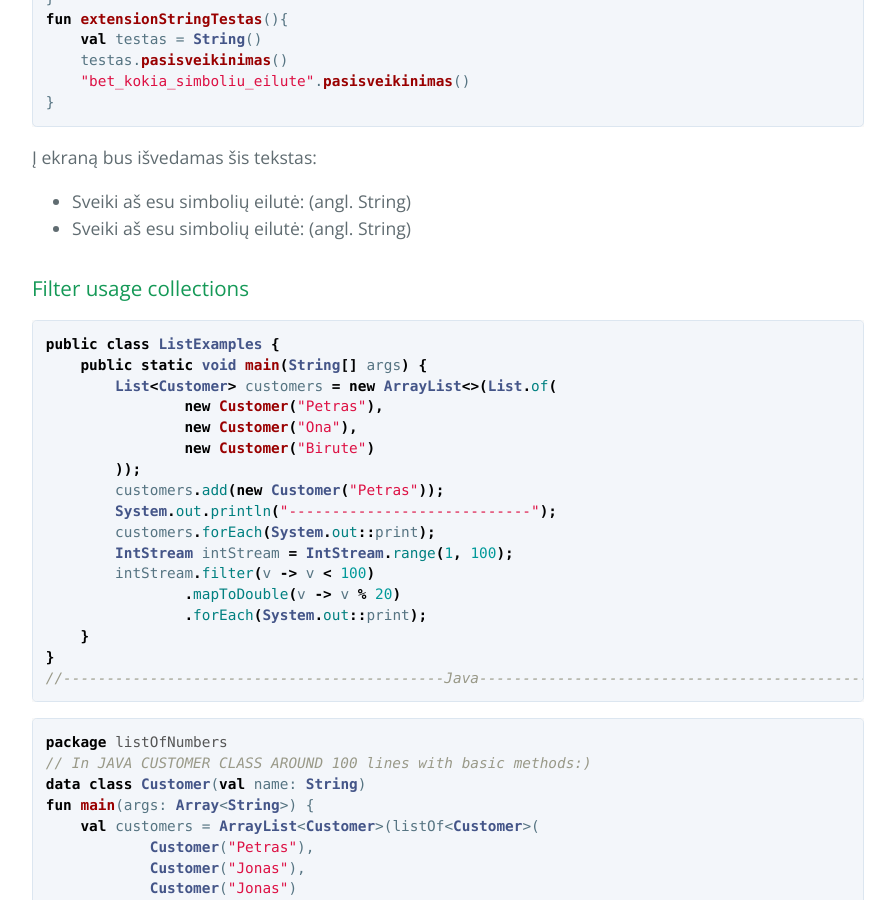
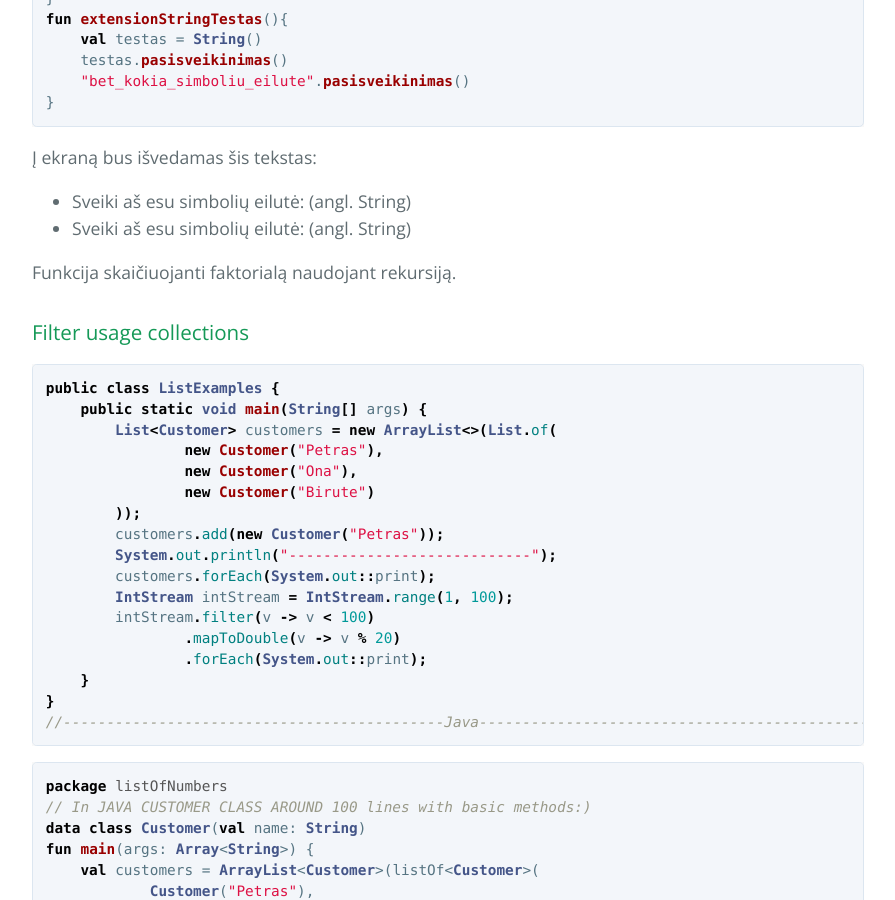
Before and after one commit to eif-courses/Java-Lecture-Notes, a Jekyll site: the page built from _posts/2017-10-29-overloading-kotlin-vs-java.md, in a window 1280 px wide and 900 px high, scrolled down 5046 px. Shown: the whole window, without its empty margins (192-1087 px from the left). Built offline with Jekyll 4.4.1, drawn with Linux system fonts in a browser that asks for light colours.

Commit message:
Update 2017-10-29-overloading-kotlin-vs-java.md

````diff
--- a/_posts/2017-10-29-overloading-kotlin-vs-java.md
+++ b/_posts/2017-10-29-overloading-kotlin-vs-java.md
@@ -198,6 +198,10 @@ fun extensionStringTestas(){
 - Sveiki aš esu simbolių eilutė: (angl. String)
 - Sveiki aš esu simbolių eilutė: (angl. String)
 
+Funkcija skaičiuojanti faktorialą naudojant rekursiją.
+
+
+
 ### Filter usage collections
 
 
@@ -244,7 +248,6 @@ fun main(args: Array<String>) {
 }
 //--------------------------------------------Kotlin-----------------------------------------------//
 ```
-
 ### Singleton Design pattern
 Klasikinis projektavimo šablonas Singleton naudojant java programavimo kalbą.
 ```java
````
